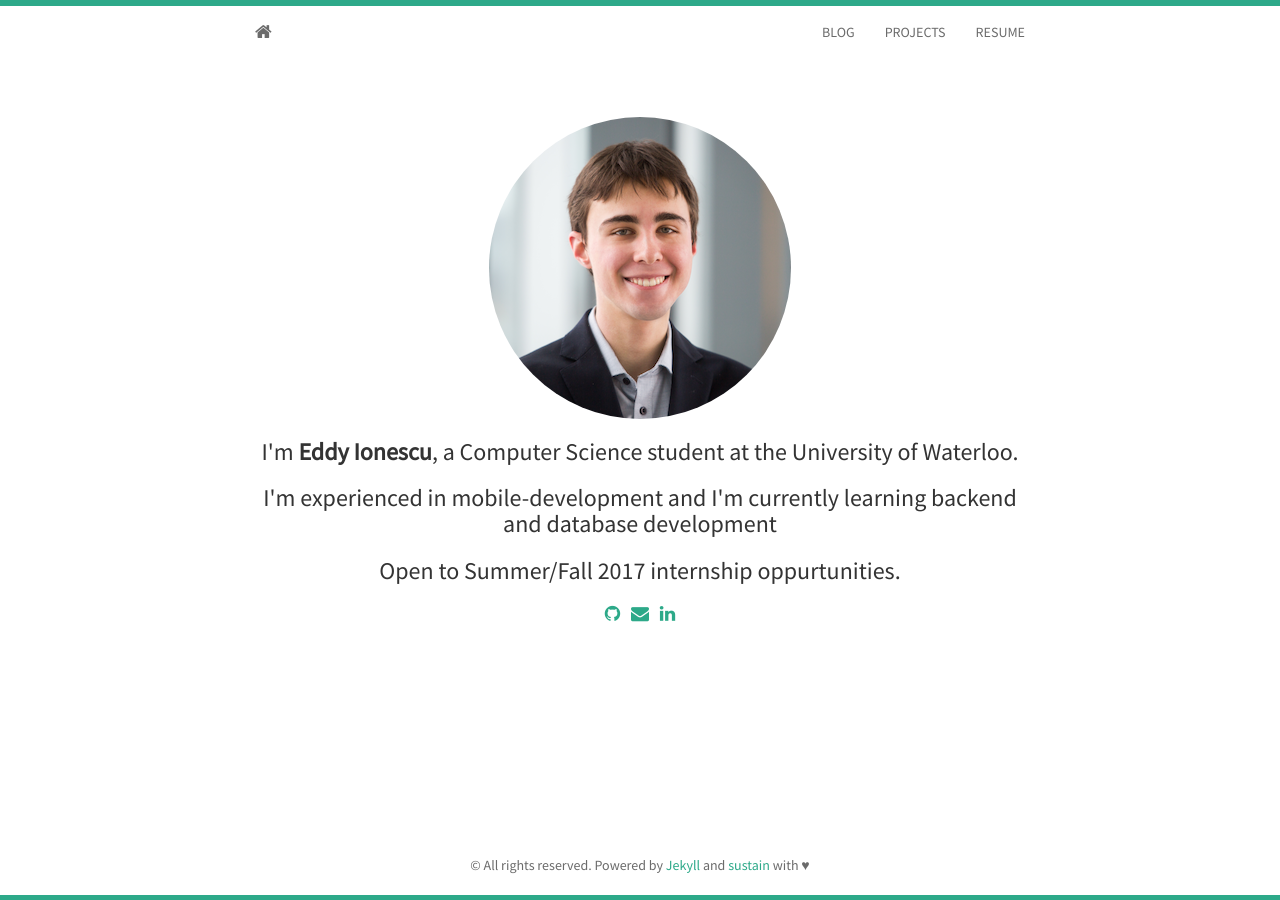
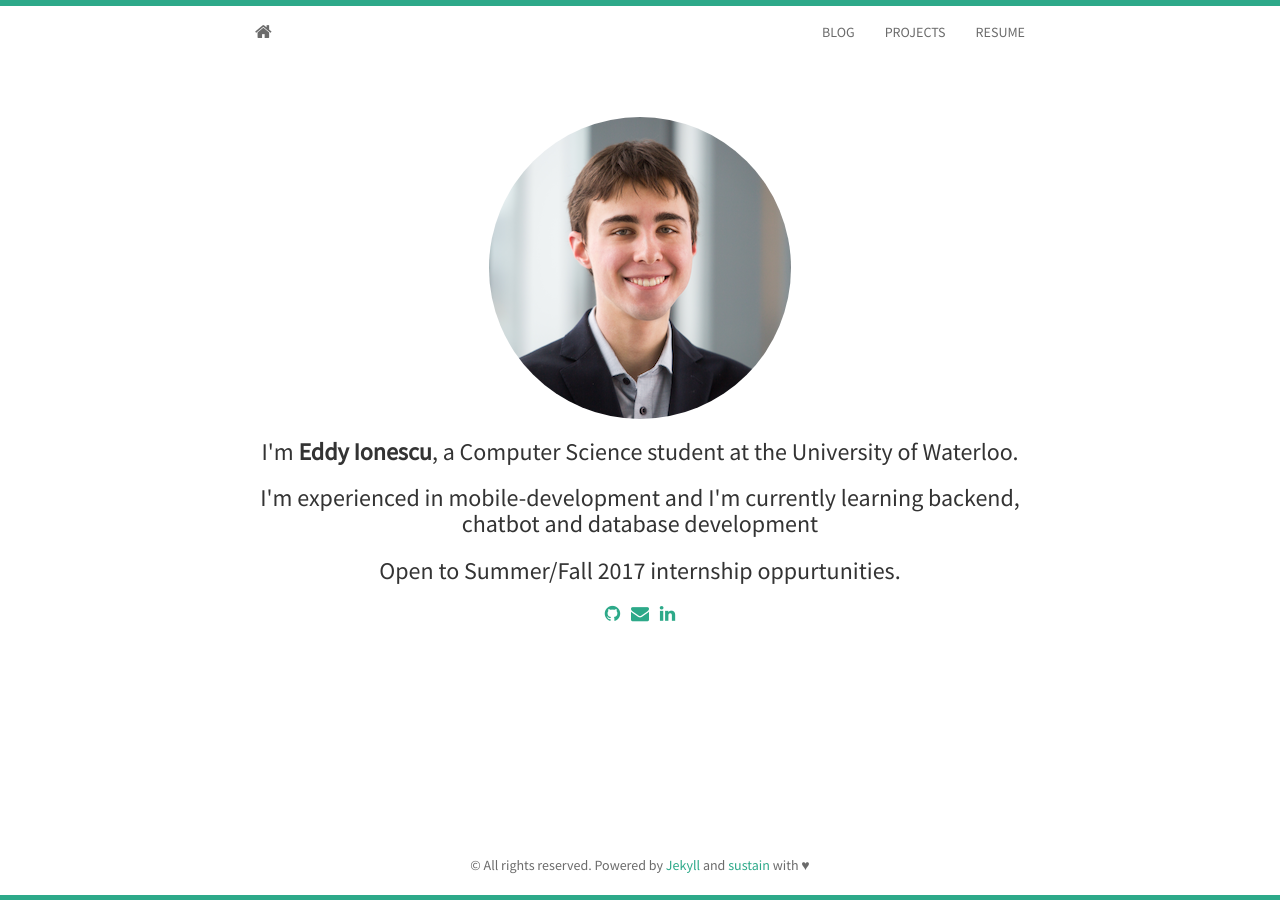
Before and after one commit to EddyIonescu/eddyionescu.github.io, a Jekyll site: the page built from index.html, in a window 1280 px wide. Built offline with Jekyll 4.4.1, drawn with Linux system fonts in a browser that asks for light colours; nearby versions of some CDN libraries; the list of posts is cut into pages by our own code.

Commit message:
Update index.html

```diff
--- a/index.html
+++ b/index.html
@@ -8,7 +8,7 @@
 		<img class="img-circle" src="{{ site.baseurl }}static/img/{{ site.avatar }}" alt="Responsive image">
 	  </div>
 	  <h3>I'm <strong>{{ site.author }}</strong>, a Computer Science student at the University of Waterloo.</h3>
-	  <h3>I'm experienced in mobile-development and I'm currently learning backend and database development</h3>
+	  <h3>I'm experienced in mobile-development and I'm currently learning backend, chatbot and database development</h3>
 	  <h3>Open to Summer/Fall 2017 internship oppurtunities.</h3>
 
 
```
